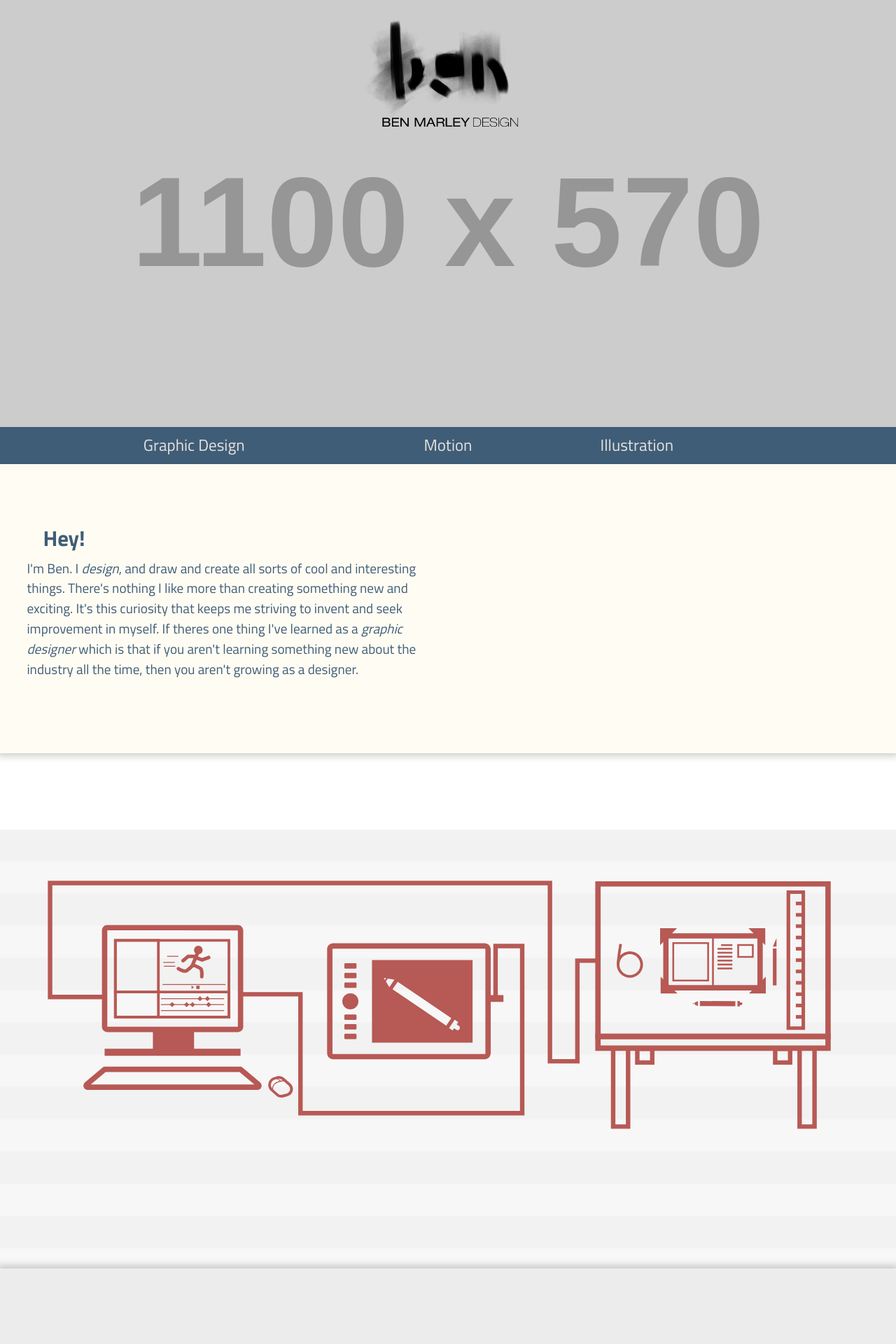
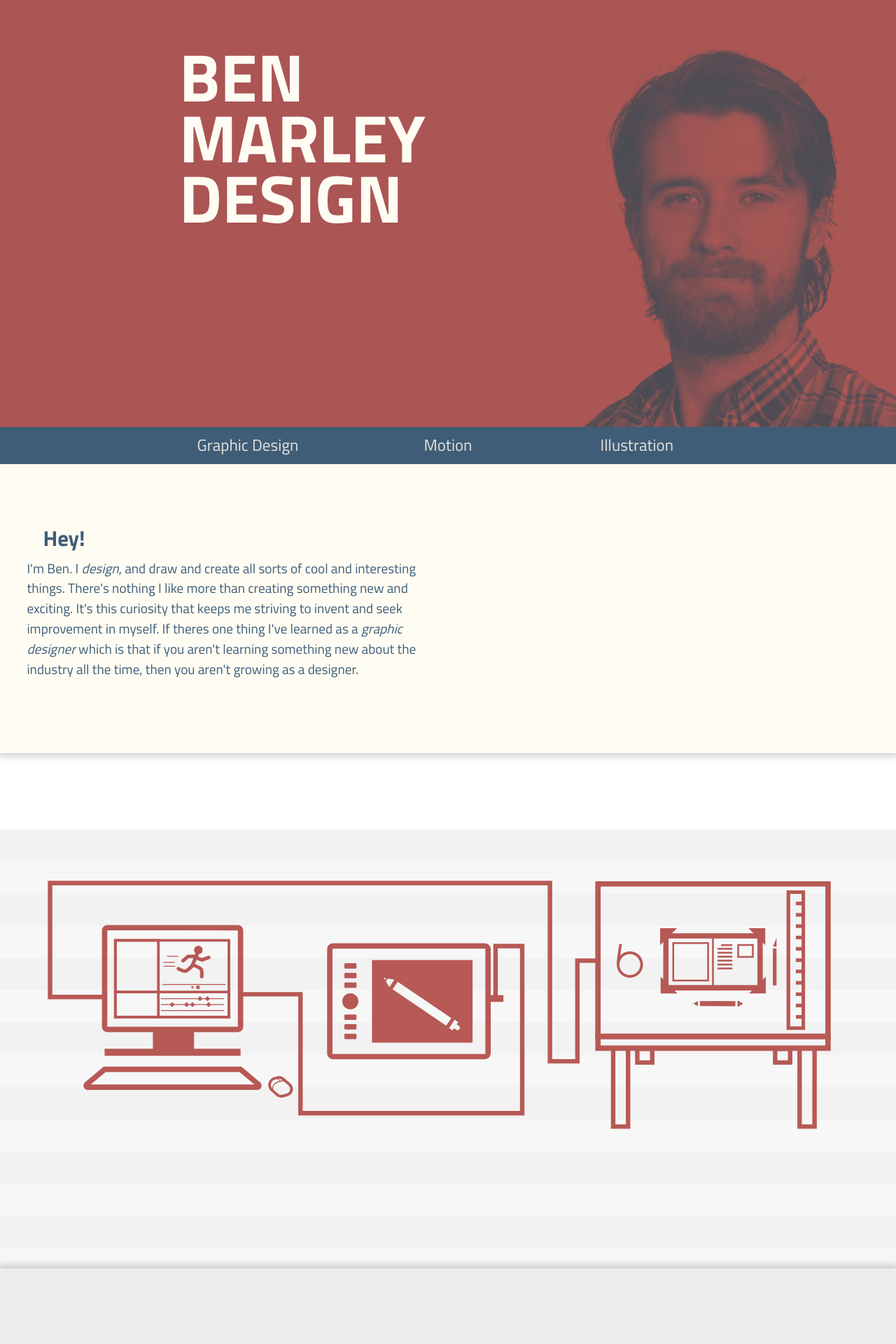
Before and after one commit to benmarley/portfolio, a Jekyll site: the page built from index.html, in a window 1280 px wide. Shown: the top 1920 px of the page at 70% size. Built offline with Jekyll 4.4.1, drawn with Linux system fonts in a browser that asks for light colours; Markdown is read by kramdown in place of the engine named in the settings.

Commit message:
added backup banner

```diff
--- a/css/main.css
+++ b/css/main.css
@@ -128,15 +128,23 @@ img {
 
 .banner img {
 	display: block;
+	position: relative;
+
 }
 
 .banner-heading {
 	width: 20%;
-	color: black;
+	left: 20%;
+	top: 10%;
+	color: #FFFDF3;
 	position: absolute;
-	left:50%;
+	font-size: 500%;
+	text-align: left;
+	line-height: .9;
+	z-index: 1;
+	/*left:50%;
 	-webkit-transform: translateX(-50%);
-	transform: translateX(-50%);
+	transform: translateX(-50%);*/
 }
 
 .navigation-list {
@@ -215,7 +223,7 @@ img {
 }
 
 .tab-1{
-left:7%;
+left:5%;
 }
 .tab-2{
 left:50%;
@@ -806,11 +814,21 @@ header {
 	}
 
 	.tab-1{
-left:10%;
+left:4%;
+}
+
+.tab-3 {
+	left: 65%;
 }
 
 .par-vis {
 	display: block;
+}
+
+.banner img {
+	display: block;
+	position: relative;
+	top: -2em;
 }
 
 
@@ -835,6 +853,17 @@ left:10%;
 
 	.parallax-group {
 		height: 27em;
+	}
+
+	.tab-1 {
+		left:10%;
+	}
+
+
+
+		.tab-3 {
+			left: 62%;
+
 	}
 }
 
@@ -864,6 +893,18 @@ left:10%;
 
 	.parallax-group {
 		height: 31em;
+	}
+
+
+	.tab-1 {
+		left:16%;
+	}
+
+
+
+		.tab-3 {
+			left: 61%;
+
 	}
 
 
--- a/index.html
+++ b/index.html
@@ -7,10 +7,10 @@ title: Ben Marley – Designer - Ottawa, Canada
 
 	<div class="banner" id="banner" role="banner">
 
-		<!-- <h1 class="banner-heading yotta">BEN MARLEY<br>DESIGN</h1> -->
+		<h1 class="banner-heading yotta">BEN MARLEY<br>DESIGN</h1>
 
-		<img class="banner-heading" src="images/wordmark-revisited.png">
-		<img src="http://placehold.it/1100x570" alt="banner image gif">
+		<!-- <img class="banner-heading" src="images/wordmark-revisited.png"> -->
+		<img src="images/banner-image-portrait.jpg" alt="banner image gif">
 
 		<div class="tab-bg small-none-nav">
 			<div class="center-tabs" id="nav" role="navigation">
--- a/motion.html
+++ b/motion.html
@@ -8,21 +8,21 @@ title: Motion – Ben Marley Design
 			<div id="grid-contain" class="portfolio-page-spacing unit unit-xs-1 unit-s-1 unit-m-1-2 unit-l-1-3">
 				<a href="portfolioitemone.html">
 					<img class="back-scale" src="images/tactile-square.jpg">
-					<h2 id="box-title" class="grid-heading-title">Napoleon III</h2>
+					<h2 id="box-title" class="grid-heading-title">Tape Deck</h2>
 				</a>
 			</div>
 
 			<div id="grid-contain" class="portfolio-page-spacing unit unit-xs-1 unit-s-1 unit-m-1-2 unit-l-1-3">
 				<a href="portfolioitemone.html">
 					<img class="back-scale" src="images/gif-loop.jpg">
-					<h2 id="box-title" class="grid-heading-title">Napoleon III</h2>
+					<h2 id="box-title" class="grid-heading-title">tape Deck</h2>
 				</a>
 			</div>
 
 			<div id="grid-contain" class="portfolio-page-spacing unit unit-xs-1 unit-s-1 unit-m-1-2 unit-l-1-3">
 				<a href="portfolioitemone.html">
 					<img class="back-scale" src="images/iso-square.jpg">
-					<h2 id="box-title" class="grid-heading-title">Napoleon III</h2>
+					<h2 id="box-title" class="grid-heading-title">Tape Deck</h2>
 				</a>
 			</div>
 
```
Also changed, not shown: images/banner-image-portrait.jpg (added).
